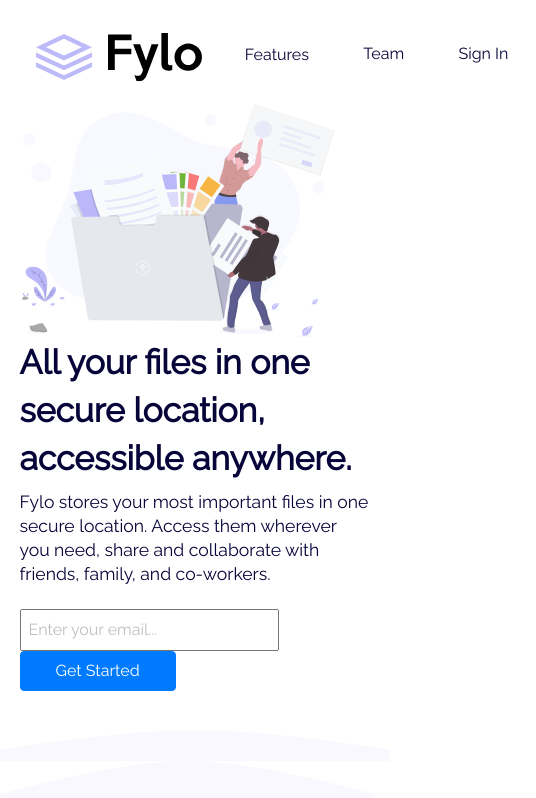
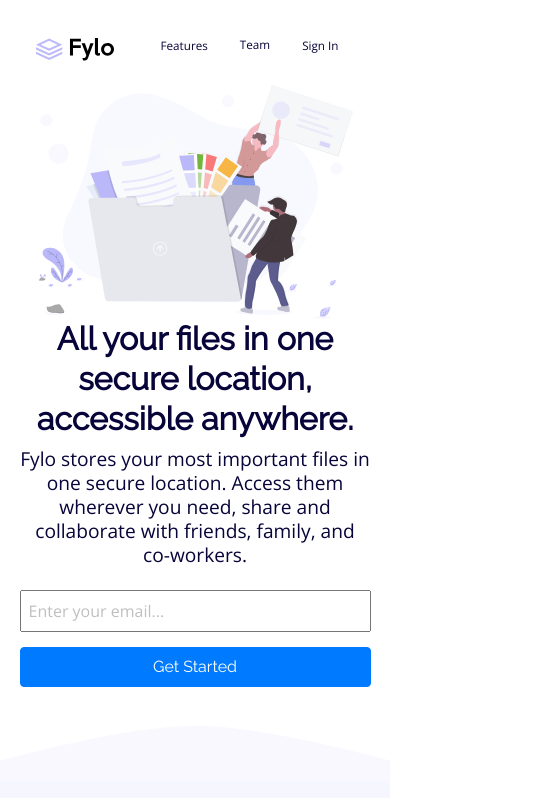
Before and after one commit to dan-ibeh/fylo-two-col, a plain HTML site: page index.html in a window 390 px wide. Shown: the top 798 px of the page, 536 px wide, since content can reach past the window. Drawn offline with nearby package versions, Linux system fonts and the light colour scheme; files whose address does not match are found by name.

Commit message:
Add files via upload

```diff
--- a/css/styles.css
+++ b/css/styles.css
@@ -1,6 +1,7 @@
 body {
   align-items: center;
-  font-family: Raleway;
+  font-family:'Open Sans', sans-serif;
+  padding:0;
 }
 .colored-section {
   color: #FFFFFF;
@@ -11,13 +12,14 @@ body {
   padding: 5% 5% 10%;
 }
 h1 {
+  font-family:'Raleway', sans-serif;
   font-weight: 700;
-  font-size: 2.1rem;
-  line-height: 3rem;
+  font-size: 200%;
+  line-height: 2.5rem;
 }
 h2 {
   font-weight: 400;
-  font-size: 1.1rem;
+  font-size: 1.2em;
   line-height: 1.5rem;
 
 }
@@ -33,13 +35,19 @@ p {
   font-weight: 400;
   font-size: 0.5rem;
 }
+#features .row, #team .row {
+  flex-direction: row-reverse;
+}
 /* Section 1 */
 /* Navbar */
 .navbar{
   padding-bottom: 5%;
 }
+.navbar-brand img{
+  width: 7.5rem;
+}
 .nav-item {
-  padding: 0 1.2rem;
+  padding: 0 0.5rem;
 }
 
 /* Features */
@@ -52,6 +60,7 @@ p {
   margin: 15px 15px 0 0;
 }
 .btn {
+  font-family:'Raleway', sans-serif;
   padding: 2% 10%;
 }
 .features-img {
@@ -62,11 +71,15 @@ p {
   background-color: hsl(240, 75%, 98%);
 }
 .bg-curve-desktop-img {
-  width:100%;
+  width: 100%;
+}
+.bg-curve-mobile-img {
+  display: none;
 }
 span {
   border-bottom: 1px solid hsl(170, 45%, 43%);
   color: hsl(170, 45%, 43%);
+  display: inline;
   font-family: Raleway;
   font-weight: 400;
   padding-bottom: 5px;
@@ -125,7 +138,10 @@ margin-bottom: 15px;
   line-height: 3rem;
 }
 .icon-phone, .icon-email {
-  margin-right: 2rem;
+  margin-right: 1.5rem;
+}
+.col-md-3:not(:first-child) h2, .col-md-3:not(:first-child) i:first-child {
+  margin-left: 10rem;
 }
 i {
   border: 1px solid #FFFFFF;
@@ -134,14 +150,62 @@ i {
 }
 
 
-@media (max-width: 576px) {
-  body {
-    margin: 0;
+@media (max-width: 1128px) {
+  .navbar-brand img{
+    width: 20vw;
   }
-  .colored-section, .uncolored-setion {
-    width:auto;
+  .nav-item {
+    font-size: 2vw;
   }
-  .ml-auto {
-    margin-left: auto;
+  .bg-curve-desktop-img {
+    display: none;
+  }
+  .bg-curve-mobile-img {
+    display: initial;
+    width: 100%;
+  }
+  #features .col-md-6 {
+    text-align: center;
+  }
+  #features .btn, .email {
+    width: 100%;
+  }
+  #cta .btn,#cta .email {
+    width: 80%;
+    margin-right: 0;
+  }
+  .email {
+    margin-bottom: 15px;
+  }
+  #cta {
+    text-align: center;
+  }
+  #team h1, #cta h1 {
+    font-size: 5vw;
+  }
+  .testimonial {
+    margin: 5% auto 0;
+    width: 80%;
+  }
+  .logo-white, .col-md-3 {
+    margin: 5%;
+  }
+  .col-md-3:last-child {
+    text-align: center;
+  }
+  .col-md-3:not(:first-child) h2, .col-md-3:not(:first-child) i:first-child {
+    margin-left: 0;
   }
 }
+
+@media (max-width: 768px) {
+  span {
+    margin-left: 25%;
+  }
+}
+
+@media (max-width: 576px) {
+  .nav-item {
+    font-size: 3vw;
+  }
+}
```
